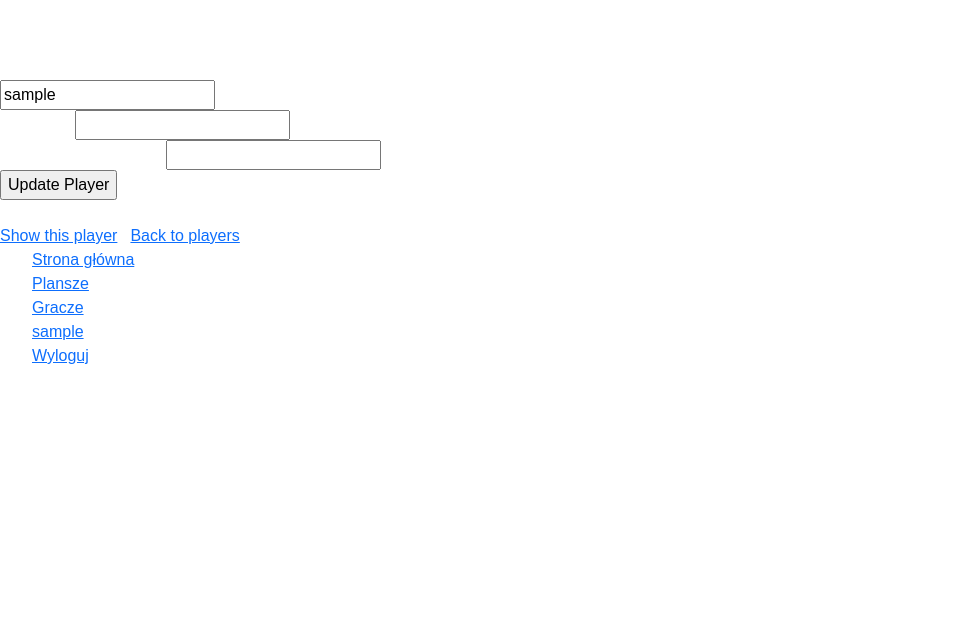
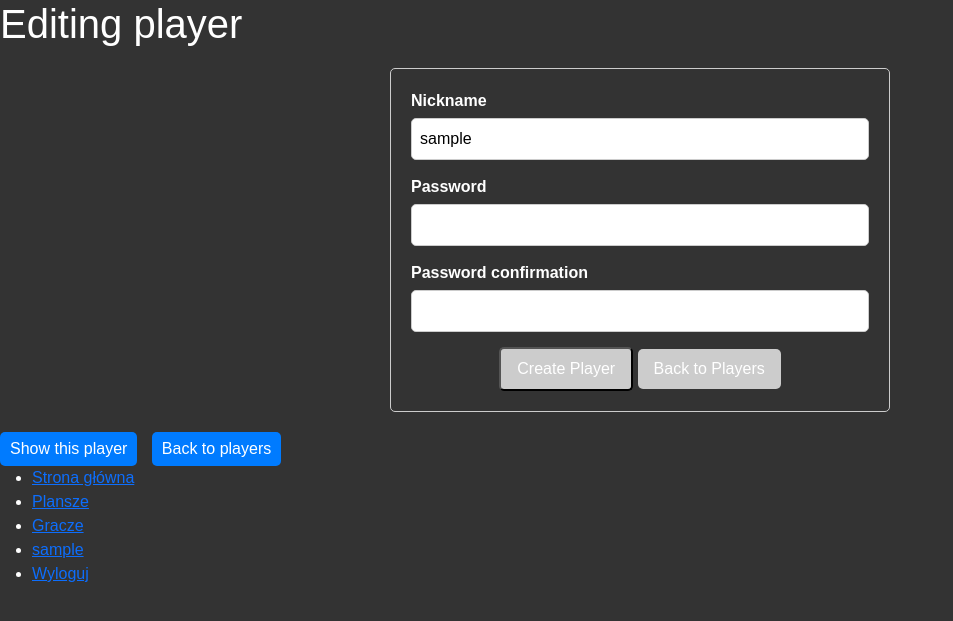
Before and after one commit to MaciejM934/Chess_project_final, a Rails app: page /players/1/edit in a window 1280 px wide. Shown: the top 621 px of the page, without its empty margins (0-953 px from the left). Run offline with Rails 7, Linux system fonts and the light colour scheme; the visitor is signed in with stand-in values (Sample User, id 1); data comes from the database, SQL or seed files in the repository; style sheets or scripts are compiled from the project's sources; some libraries are stand-ins or nearby versions.

Commit message:
oby sie nie wyspalo bo chce spac

```diff
--- a/app/assets/stylesheets/application.scss
+++ b/app/assets/stylesheets/application.scss
@@ -15,17 +15,26 @@
  */
  @import "bootstrap";
 
+ .login-section {
+  text-align:center;
+  max-width: 500px;
+  position: relative;
+  top: -500px;
+}
+
  .logo-container {
    text-align: center;
  }
 
  .welcome-banner {
-   display: flex;
+
+   text-align:center;
    align-items: center;
    justify-content: center;
    padding: 40px;
    max-width: 1000px;
    margin: 0 auto;
+
  }
 
  .welcome-text {
@@ -49,8 +58,8 @@
    max-width: 150%;
    max-height: 150%;
    position:relative;
-   right:300px;
-   top:380px;
+   right:-300px;
+   top:center;
  }
 
  .plansza {
@@ -62,7 +71,9 @@
    width: 250px;
    height: auto;
    position:relative;
-   right:1000px;
+   right:300px;
+   top:center;
+   bottom:450px;
  }
 
  .main-content {
@@ -73,7 +84,12 @@
  body {
    color: white;
    font-family: Arial, sans-serif;
+   background-color: #333333;
  }
+
+ .spacer {
+  margin-top: 10px;
+}
 
  h2.login-heading {
    text-align: left;
@@ -115,3 +131,15 @@
  .btn-primary:hover {
    background-color: #0069d9;
  }
+
+ .error-messages {
+  color: red;
+}
+
+.form-field {
+  margin-bottom: 10px;
+}
+
+.form-actions {
+  margin-top: 10px;
+}
--- a/app/controllers/session_controller.rb
+++ b/app/controllers/session_controller.rb
@@ -3,8 +3,8 @@
   end
 
   def create
-    if params[:session].present? && params[:session][:index].present? && params[:session][:password].present?
-      player = Player.find_by(nickname: params[:session][:index])
+    if params[:session].present? && params[:session][:id].present? && params[:session][:password].present?
+      player = Player.find_by(nickname: params[:session][:id])
       if player && player.authenticate(params[:session][:password])
         log_in player
         redirect_to player
--- a/app/views/layouts/_navbar.html.erb
+++ b/app/views/layouts/_navbar.html.erb
@@ -1,8 +1,8 @@
 <span class="navbar-text">
 <% if logged_in? %>
-<div> Welcome <%= current_user.email %> </div>
-    <%= button_to "Sign out", logout_path, method: :delete %>
+<div> Welcome <%= current_player.nickname %> </div>
+    <%= link_to "Sign out", logout_path, method: :delete %>
 <% else %>
-    <%= button_to "Sign in", login_path %>
+
 <% end %>
 </span>
--- a/app/views/players/_form.html.erb
+++ b/app/views/players/_form.html.erb
@@ -1,6 +1,58 @@
+<style>
+  .container {
+    max-width: 500px;
+    margin: 0 auto;
+    padding: 20px;
+    border: 1px solid #ccc;
+    border-radius: 5px;
+  }
+
+  .error-messages {
+    color: red;
+    margin-bottom: 10px;
+  }
+
+  .form-field {
+    margin-bottom: 15px;
+  }
+
+  .form-field label {
+    display: block;
+    font-weight: bold;
+    margin-bottom: 5px;
+  }
+
+  .form-field input[type="text"],
+  .form-field input[type="password"] {
+    width: 100%;
+    padding: 8px;
+    border: 1px solid #ccc;
+    border-radius: 5px;
+  }
+
+  .form-actions {
+    text-align: center;
+  }
+
+  .button {
+    display: inline-block;
+    padding: 8px 16px;
+    background-color: #ccc;
+    color: #fff;
+    text-decoration: none;
+    border-radius: 5px;
+    transition: background-color 0.3s;
+  }
+
+  .button:hover {
+    background-color: #999;
+  }
+</style>
+
+<div class="container">
   <%= form_with(model: player) do |form| %>
     <% if player.errors.any? %>
-    <div style="color: red">
+      <div class="error-messages">
         <h2><%= pluralize(player.errors.count, "error") %> prohibited this player from being saved:</h2>
 
         <ul>
@@ -11,22 +63,24 @@
       </div>
     <% end %>
 
-  <div>
-    <%= form.label :nickname, style: "display: block" %>
+    <div class="form-field">
+      <%= form.label :nickname %>
       <%= form.text_field :nickname %>
     </div>
 
-  <div class="field">
+    <div class="form-field">
       <%= form.label :password %>
-  <%= form.password_field :password, id: :student_password %>
+      <%= form.password_field :password, id: :player_password %>
     </div>
 
-<div class="field">
+    <div class="form-field">
       <%= form.label :password_confirmation %>
-  <%= form.password_field :password_confirmation, id: :student_password_confirmation %>
+      <%= form.password_field :password_confirmation, id: :player_password_confirmation %>
     </div>
 
-  <div>
-    <%= form.submit %>
+    <div class="form-actions">
+      <%= form.submit "Create Player", class: "button" %>
+      <%= link_to "Back to Players", players_path, class: "button" %>
     </div>
   <% end %>
+</div>
--- a/app/views/players/edit.html.erb
+++ b/app/views/players/edit.html.erb
@@ -1,10 +1,33 @@
-<h1>Editing player</h1>
+<style>
+  .edit-title {
+    margin-bottom: 20px;
+  }
+
+  .actions {
+    margin-top: 20px;
+  }
+
+  .actions a {
+    display: inline-block;
+    background-color: #007bff;
+    color: white;
+    border: none;
+    padding: 5px 10px;
+    border-radius: 5px;
+    text-decoration: none;
+    margin-right: 10px;
+  }
+
+  .actions a:hover {
+    background-color: #0056b3;
+  }
+</style>
+
+<h1 class="edit-title">Editing player</h1>
 
 <%= render "form", player: @player %>
 
-<br>
-
-<div>
-  <%= link_to "Show this player", @player %> |
+<div class="actions">
+  <%= link_to "Show this player", @player %>
   <%= link_to "Back to players", players_path %>
 </div>
--- a/config/routes.rb
+++ b/config/routes.rb
@@ -5,7 +5,7 @@
   # Define your application routes per the DSL in https://guides.rubyonrails.org/routing.html
 
   # Defines the root path route ("/")
-  root "static#index"
+  root to: redirect('/login')
   get    '/login',   to: 'session#new'
   post   '/login',   to: 'session#create'
   get '/logout',  to: 'session#destroy'
```
Also changed, not shown: app/views/boards/_form.html.erb (+4 -8 lines), app/views/boards/index.html.erb (+4 -7 lines), app/views/players/_player.html.erb (+22 -3 lines), app/views/players/index.html.erb (+46 -7 lines), app/views/players/new.html.erb (+18 -4 lines), app/views/players/show.html.erb (+64 -5 lines), app/views/session/new.html.erb (+5 -2 lines). Lines whose indentation alone changed are shown as unchanged.
